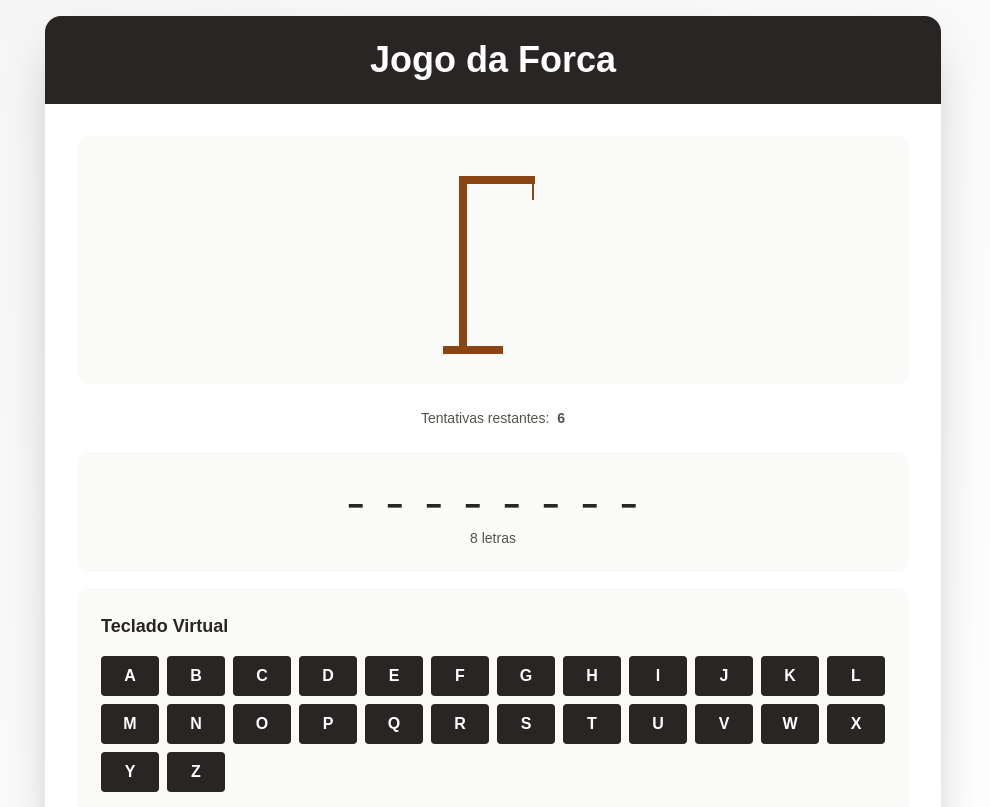
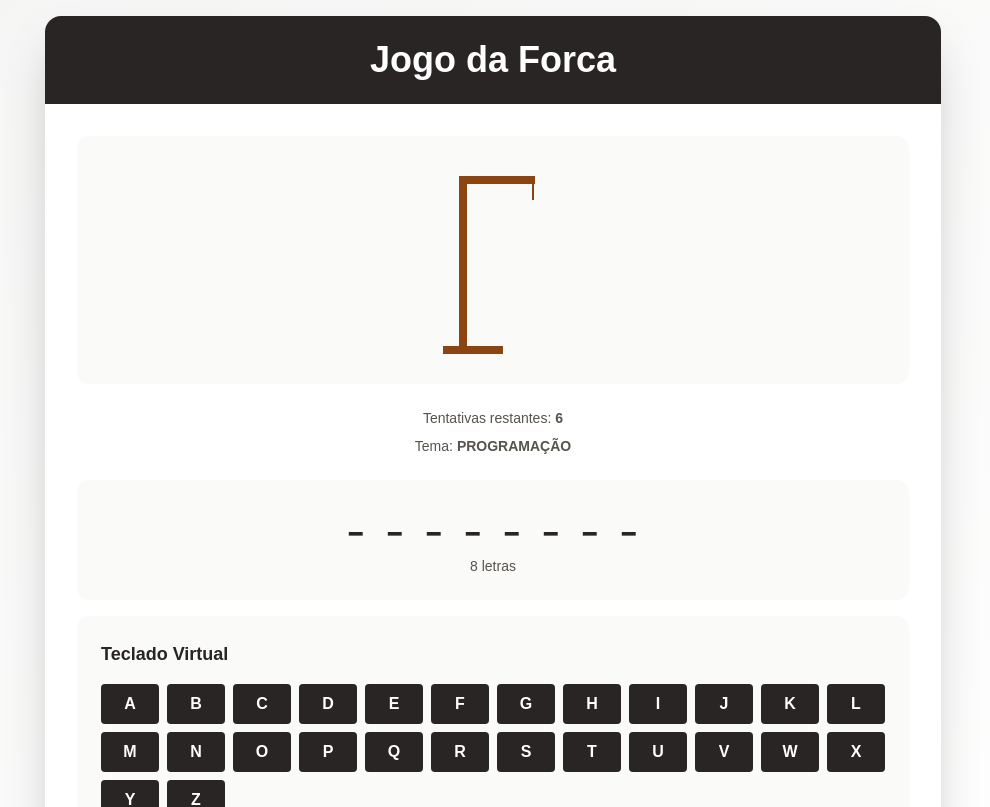
Before and after one commit to hellesonallan/jogo-da-forca, a Next.js app: page / in a window 1280 px wide. Shown: the top 807 px of the page, without its empty margins (147-1137 px from the left). Built offline with nearby package versions, Linux system fonts and the light colour scheme.

Commit message:
Implementação de exibição de tema

```diff
--- a/app/components/Estatisticas.js
+++ b/app/components/Estatisticas.js
@@ -3,9 +3,13 @@ export function Estatisticas({ tentativasErradas, maxTentativas }) {
     <div className="text-center">
       <div className="text-sm text-stone-600 mb-2">
         Tentativas restantes:
-        <span className="ml-2 font-bold">
+        <span className="ml-1 font-bold">
           {maxTentativas - tentativasErradas}
         </span>
+      </div>
+      <div className="text-sm text-stone-600 mb-2">
+        Tema:
+        <span className="ml-1 font-bold">PROGRAMAÇÃO</span>
       </div>
     </div>
   );
```
